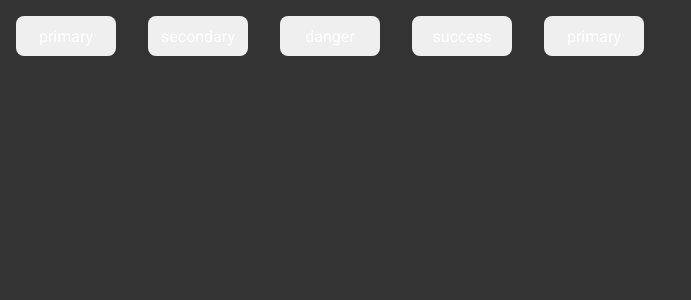
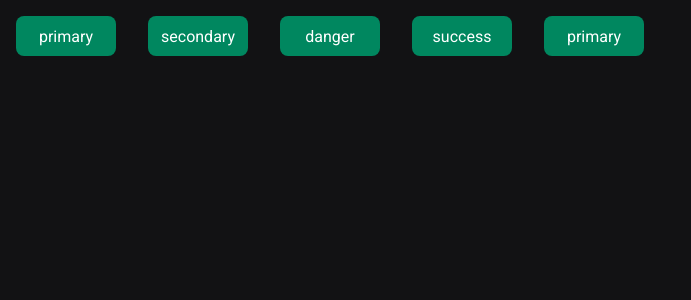
Before and after one commit to lucastenani/pomodoro-timer, a React (Vite) app: page / in a window 1280 px wide. Shown: the top 300 px of the page, without its empty margins (0-691 px from the left). Built offline with nearby package versions, Linux system fonts and the light colour scheme.

Commit message:
Setting colors using global theme

```diff
--- a/src/components/Button.styles.ts
+++ b/src/components/Button.styles.ts
@@ -20,7 +20,7 @@
   border: 0;
   border-radius: 8px;
   color: #fff;
-  background-color: ${(props) => props.theme.primary};
+  background-color: ${(props) => props.theme["green-500"]};
 
   /* ${(props) => css`
     background-color: ${buttonVariants[props.variant]};
--- a/src/styles/global.ts
+++ b/src/styles/global.ts
@@ -7,9 +7,14 @@
     box-sizing: border-box;
   }
 
+  :focus{
+    outline: 0;
+    box-shadow: 0 0 0 2px ${(props) => props.theme["green-500"]};
+  }
+
   body {
-    background-color: #333;
-    color: #fff;
+    background-color: ${(props) => props.theme["gray-900"]};
+    color: ${(props) => props.theme["gray-300"]};
   }
 
   body,
```
